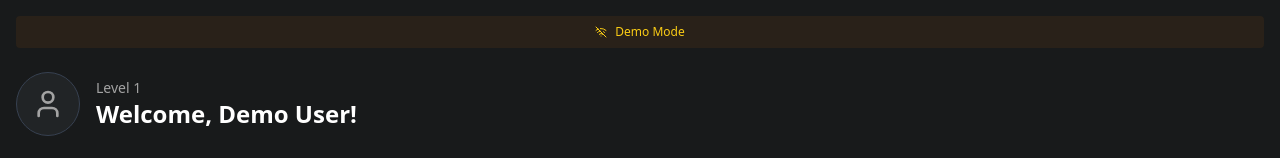
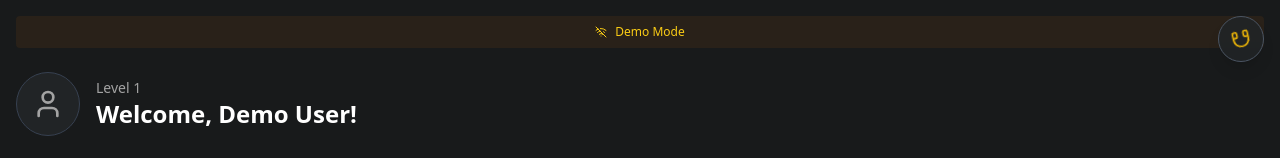
Before and after one commit to herothegolden/meowchigame, a React (Vite) app: page / in a window 1280 px wide. Shown: the top 158 px of the page. Built offline with nearby package versions, Linux system fonts and the light colour scheme; the HTML template or start-up script is replaced by a standard one.

Commit message:
Update App.jsx

```diff
--- a/src/App.jsx
+++ b/src/App.jsx
@@ -1,6 +1,8 @@
+// src/App.jsx - Updated with global audio integration
 import React from 'react';
-import { Routes, Route } from 'react-router-dom';
+import { Routes, Route, useLocation } from 'react-router-dom';
 import BottomNav from './components/BottomNav';
+import AudioControls from './components/AudioControls';
 
 // Import all page components
 import HomePage from './pages/HomePage';
@@ -12,14 +14,20 @@ import PartnersPage from './pages/PartnersPage';
 import LeaderboardsPage from './pages/LeaderboardsPage';
 
 function App() {
+  const location = useLocation();
+  const isGamePage = location.pathname === '/game';
+
   return (
     <div className="h-screen w-screen flex flex-col font-sans overflow-hidden">
+      {/* Global Audio Controls - Only show on non-game pages */}
+      {!isGamePage && <AudioControls />}
+
       {/* Main content area */}
       <main className="flex-grow overflow-y-auto pb-20 bg-background text-primary">
         <Routes>
           <Route path="/" element={<HomePage />} />
           <Route path="/profile" element={<ProfilePage />} />
-          <Route path="/game" element={<GamePage />} />
+          <Route path="/game" element={<GamePage />} /> {/* GamePage has its own AudioControls */}
           <Route path="/shop" element={<ShopPage />} />
           <Route path="/tasks" element={<TasksPage />} />
           <Route path="/partners" element={<PartnersPage />} />
```
